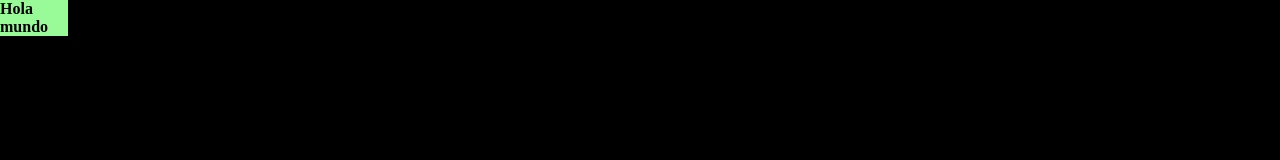
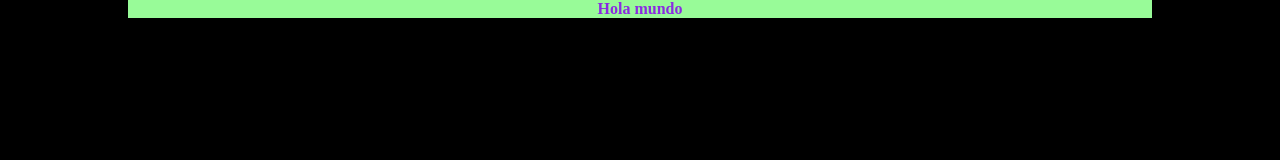
Before and after one commit to Tostiloco3570/Pana, a plain HTML site: page Index.html in a window 1280 px wide. Drawn offline with Linux system fonts and the light colour scheme.

Commit message:
modified:   Index.html 	modified:   style.css

```diff
--- a/Index.html
+++ b/Index.html
@@ -9,7 +9,9 @@
 </head>
 <body>
     <div class="head">
-        <h1>Hola mundo</h1>
+        <div class="a">
+            <h1>Hola mundo</h1>
+        </div>
     </div>
 </body>
 </html>
--- a/style.css
+++ b/style.css
@@ -8,13 +8,19 @@
 
 body{
     background: black;
-    position: absolute;
+    background-size: cover;
+    background-attachment: fixed;
+    text-align: center;
 }
 
 .head{
     display: flex;
+    width: 100%;
+    justify-content: center;
+    align-items: center;
+}
+.a{
     width: 80%;
     background: palegreen;
-    align-items: center;
-    position: relative;
+    color: blueviolet;
 }
```
